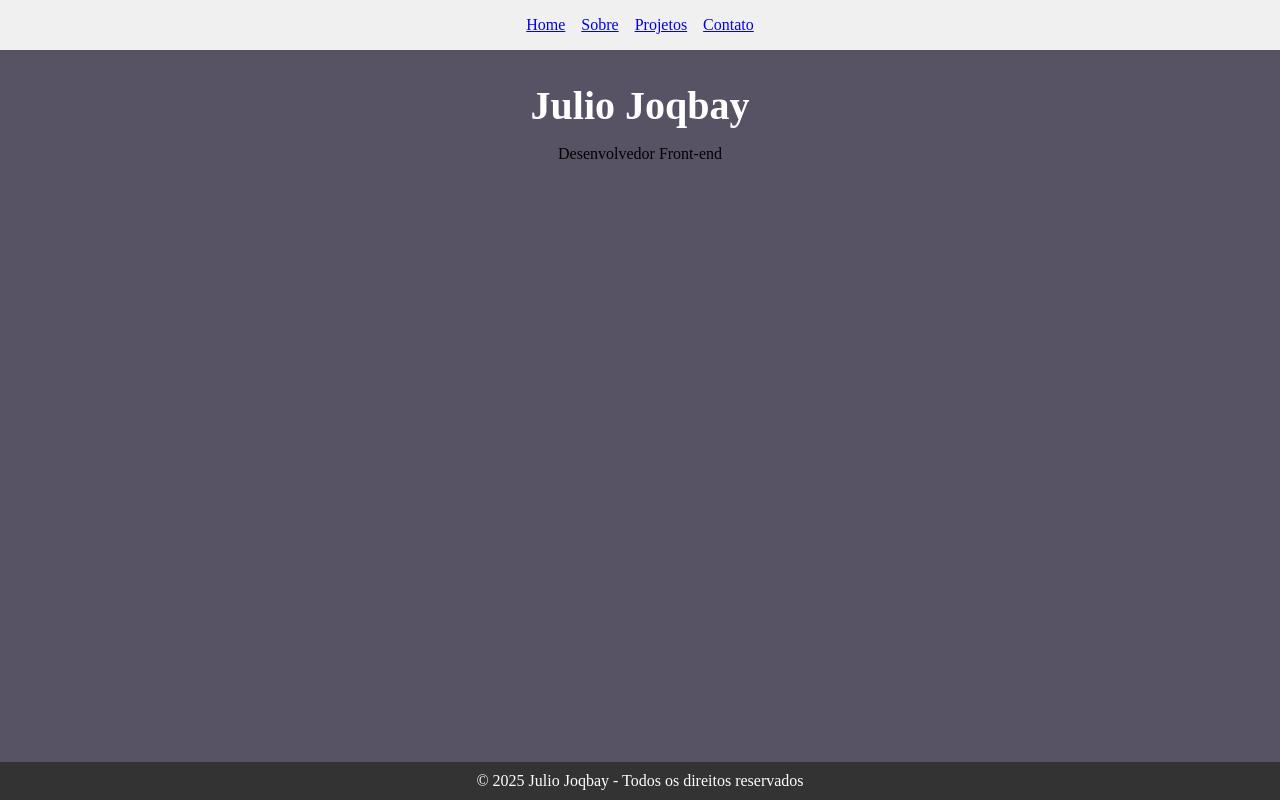
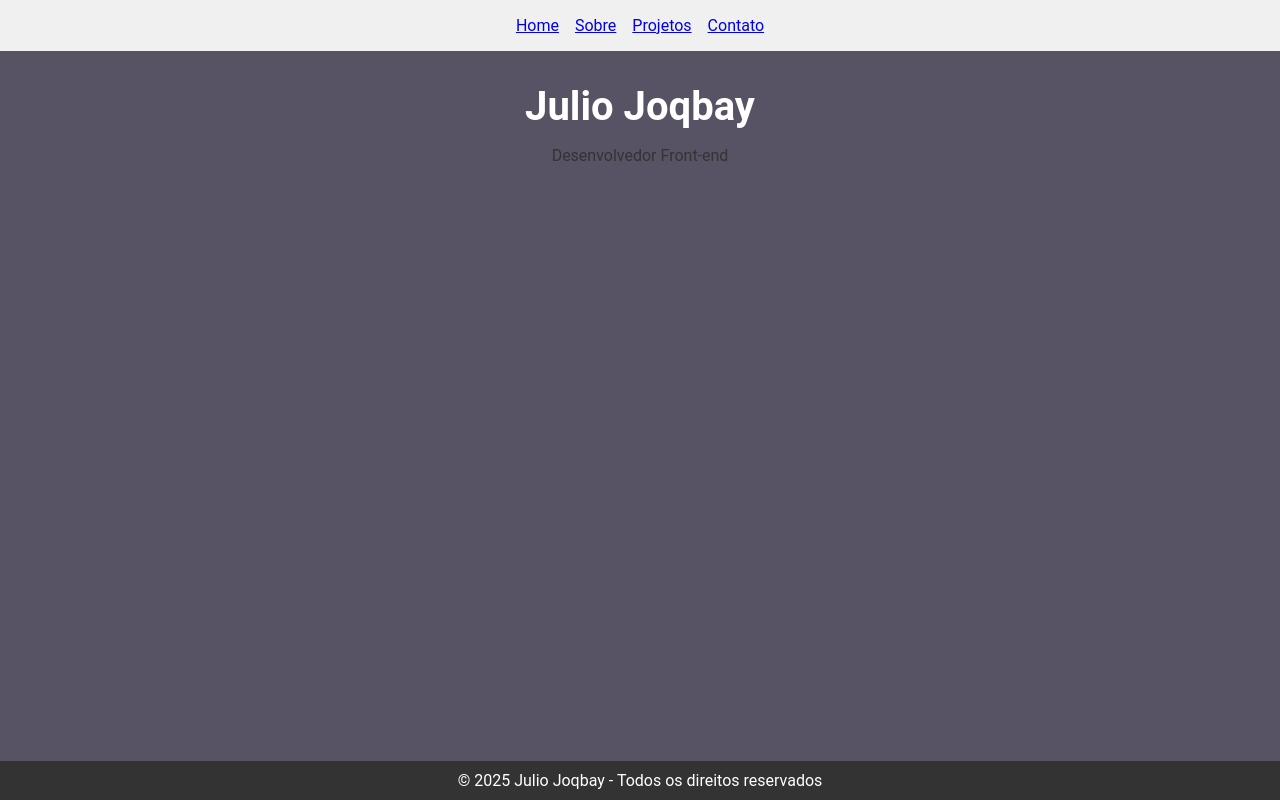
Before and after one commit to juliojoqbay7/juliojoqbay7, a React (Vite) app: page / in a window 1280 px wide. Built offline with nearby package versions, Linux system fonts and the light colour scheme.

Commit message:
feat: created some variables and styles

```diff
--- a/src/styles/global.css
+++ b/src/styles/global.css
@@ -5,3 +5,10 @@
     padding: 0;
     box-sizing: border-box;
 }
+
+
+body {
+    font-family: 'Roboto', sans-serif;
+    background-color: #918585;
+    color: #333;
+}
--- a/src/styles/variables.css
+++ b/src/styles/variables.css
@@ -0,0 +1,5 @@
+:root {
+    --primary-color: #007bff; /* Example / Exemplo */
+    --secondary-color: #6c757d; /* Example / Exemplo */
+    /* Define other CSS variables here / Defina outras variáveis CSS aqui */
+  }
```
